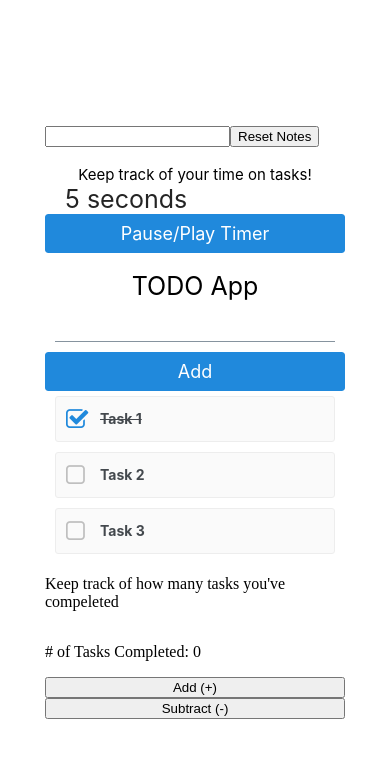
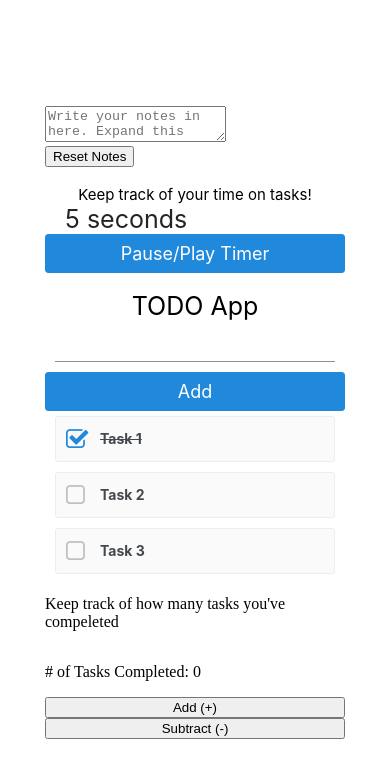
Before and after one commit to hklees/mobiledev_portfolio2-2, a React Native app in the folder lab7/: screen / in a window 390 px wide. Shown: the top 778 px of the page. Built offline with nearby package versions, Linux system fonts and the light colour scheme.

Commit message:
Update Notes.js

```diff
--- a/lab7/Notes.js
+++ b/lab7/Notes.js
@@ -12,10 +12,12 @@ function Notes() {
 
     return(
         <div>
-            {/* input field  */}
-            <input type= "text" value={input} onChange={handleUserInput} />
-            {/* <textarea id="body" placeholder="Write in here"/> */}
+            {/* <input type= "text" value={input} onChange={handleUserInput} /> */}
+            {/* text area box */}
+            <textarea id="body" value={input} onChange={handleUserInput}
+            placeholder="Write your notes in here. Expand this notes section if neccessary."/>
             {/* reset button */}
+            <br></br>
             <button onClick={resetInputField}>Reset Notes</button>
         </div>
     );
```
